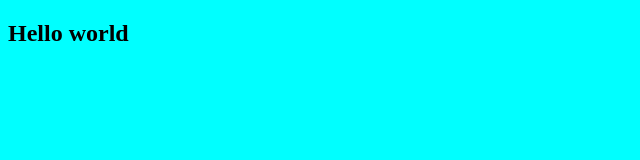
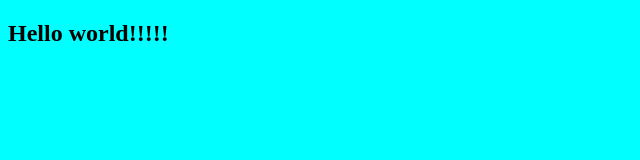
Before and after one commit to karansalunkhe/Pract, a plain HTML site: page index.html in a window 1280 px wide. Shown: the full height of the page, 0-640 px from the left. Drawn offline with Linux system fonts and the light colour scheme.

Commit message:
updated index

```diff
--- a/index.html
+++ b/index.html
@@ -7,6 +7,6 @@
     <link rel="stylesheet" href="/style.css" />
   </head>
   <body>
-    <h2>Hello world</h2>
+    <h2>Hello world!!!!!</h2>
   </body>
 </html>
```
